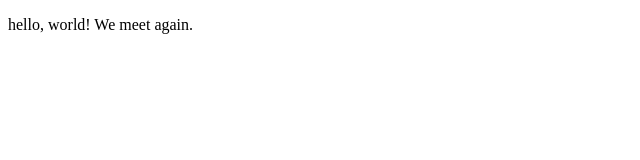
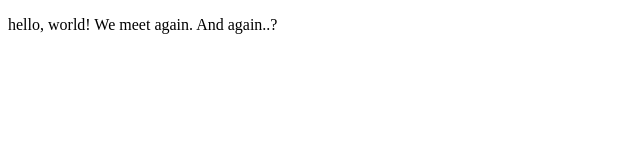
Before and after one commit to AlexMcComb/empire-bike-quest, a website: page public/index.html in a window 1280 px wide. Shown: the full height of the page, 0-640 px from the left. Drawn offline with Linux system fonts and the light colour scheme.

Commit message:
testing branch

```diff
--- a/public/index.html
+++ b/public/index.html
@@ -6,7 +6,7 @@
 </head>
 
 <body>
-	<p>hello, world! We meet again.</p>
+	<p>hello, world! We meet again.  And again..?</p>
 </body>
 
 </html>
```
